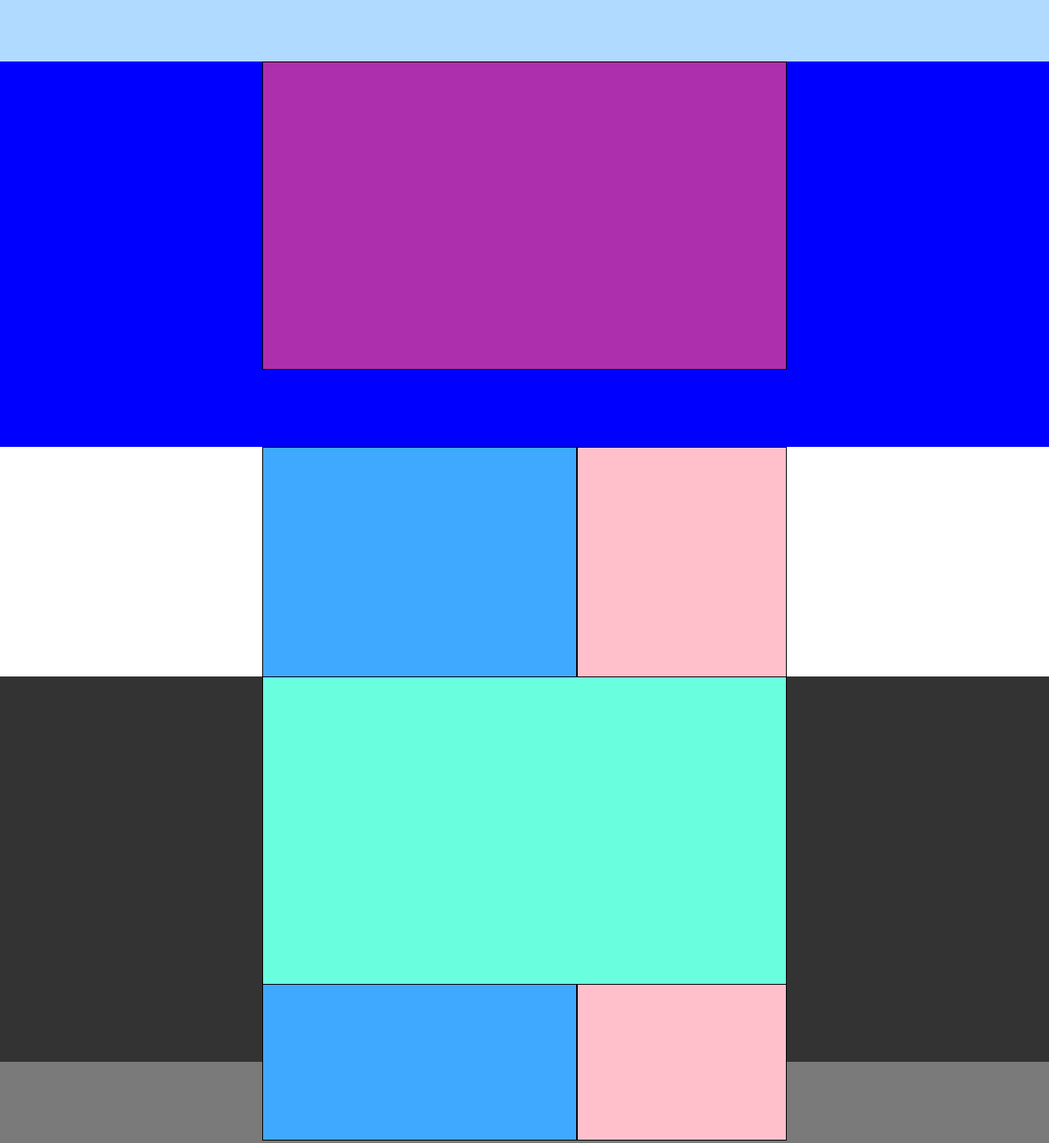
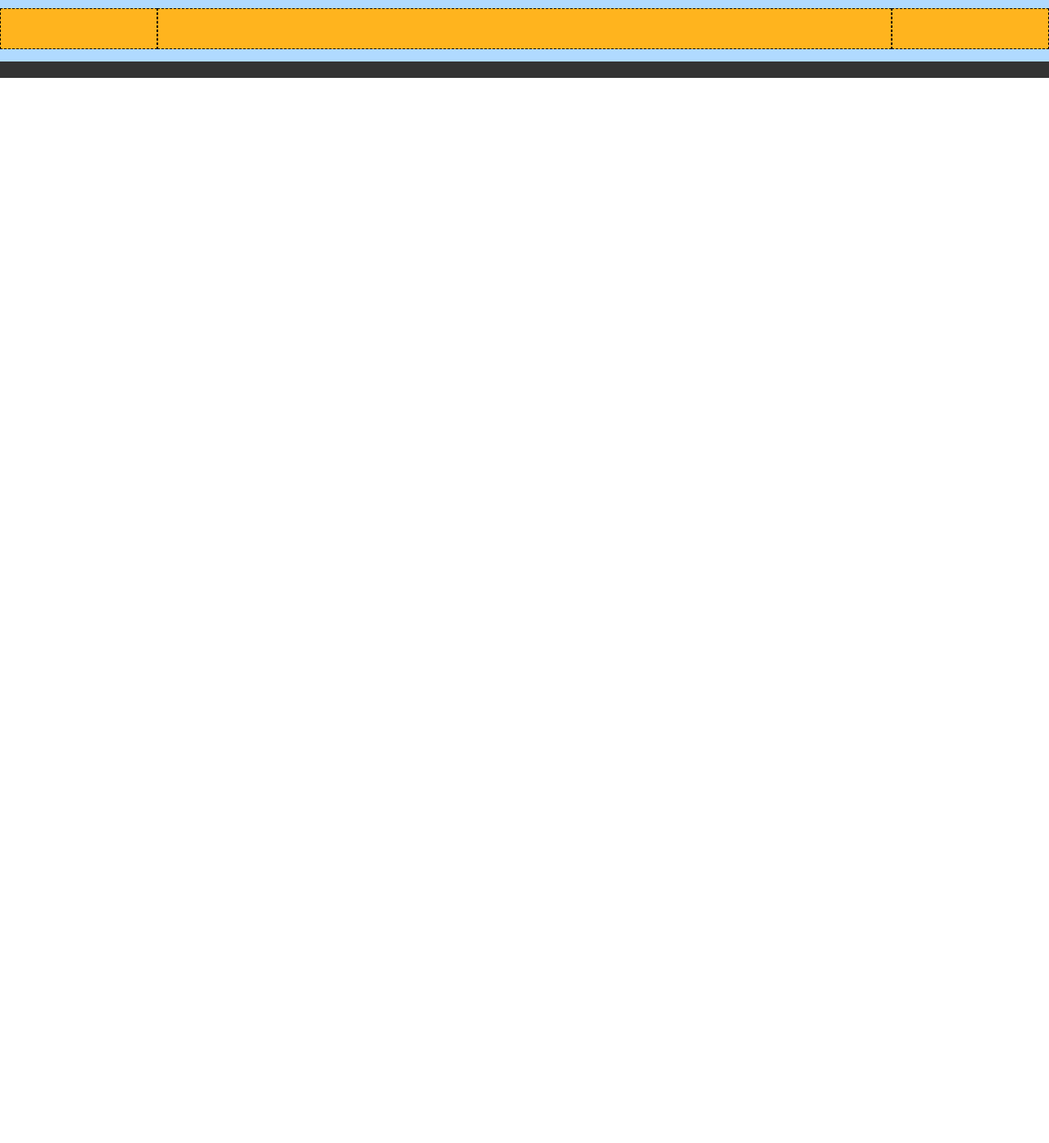
Before and after one commit to ludo270408/htmlcss-struttura-discord, a plain HTML site: page index.html in a window 1280 px wide. Shown: the top 1394 px of the page at 82% size. After the commit the page ends 800 px from the top, so only its background shows below. Drawn offline with Linux system fonts and the light colour scheme.

Commit message:
[UPTADE] Header done

```diff
--- a/index.html
+++ b/index.html
@@ -11,70 +11,28 @@
 
     <!-- HEADER -->
     <header>
-        <div class="col-lightblue"></div>
-        <div class="col-yellow-small"></div>
-        <div class="col-yellow-big"></div>
-        <div class="col-yellow-small"></div>
-        <div class="col-lightblue"></div>
+        <div class="container">
+            <div class="row">
+                <div class="col-15 border-col height-50 orange"></div>
+                <div class="col-70 border-col height 50 orange"></div>
+                <div class="col-15 border-col height-50 orange"></div>
+            </div>
+        </div>
     </header>
 
     <!-- MAIN -->
     <main>
 
-        <!-- FIRST CONTAINER -->
-        <div class="container">
-            <div class="row-blue">
-                <div class="col-darkb"></div>
-                <div class="col-purple"></div>
-                <div class="col-darkb"></div>
-            </div>
 
-            <div class="row-white">
-                <div class="col-white"></div>
-                <div class="col-blue"></div>
-                <div class="col-pink"></div>
-                <div class="col-white"></div>
-            </div>
-
-            <div class="row-gray-small">
-                <div class="col-gray"></div>
-                <div class="col-blue"></div>
-                <div class="col-pink"></div>
-                <div class="col-gray"></div>
-            </div>
-
-            <div class="row-white">
-                <div class="col-white"></div>
-                <div class="col-blue"></div>
-                <div class="col-pink"></div>
-                <div class="col-white"></div>
-            </div>
-
-            <div class="row-gray-big">
-                <div class="col-gray"></div>
-                <div class="col-green"></div>
-                <div class="col-gray"></div>
-            </div>
-
-            <div class="row-darkgray">
-                <div class="col-darkgray"></div>
-                <div class="col-darkpink"></div>
-                <div class="col-greenwater"></div>
-                <div class="col-greenwater"></div>
-                <div class="col-greenwater"></div>
-                <div class="col-greenwater"></div>
-                <div class="col-darkgray"></div>
-            </div>
-        </div>
 
     </main>
 
     <!-- FOOTER -->
     <footer>
-        <div class="row-darkgray">
-            <div class="col-darkgray"></div>
-            <div class="col-lightgreenwater"></div>
-            <div class="col-darkgray"></div>
+        <div class="container">
+            <div class="row">
+
+            </div>
         </div>
     </footer>
 
--- a/style.css
+++ b/style.css
@@ -7,145 +7,123 @@
 header{
     height: 75px;
     background-color: rgb(176, 218, 255);
+    padding: 10px 0;
 }
 
-.row-blue{
+.col-15{
+    width: 15%;
+}
+
+.col-16{
+    width: calc(100%/6);
+}
+
+.col-32{
+    width: calc(100%/6*2);
+}
+
+.col-70{
+    width: 70%;
+}
+
+.col-40{
+    width: 40%;
+}
+
+.col-60{
+    width: 60%;
+}
+
+.border-col{
+    border: 1px dashed black;
+}
+
+.row{
     width: 100%;
     display: flex;
-    height: 470px;
-    background-color: blue;
 }
 
-.row-white{
-    width: 100%;
-    display: flex;
-    height: 470px;
+.margin-container{
+    margin: 0 auto;
 }
-
-.row-gray-small{
-    width: 100%;
-    display: flex;
-    height: 470px;
-    background-color: rgb(123, 122, 122);
-}
-
-.row-gray-big{
-    width: 100%;
-    display: flex;
-    height: 600px;
-    background-color: rgb(123, 122, 122);
-}
-
-.row-darkgray{
-    width: 100%;
-    display: flex;
-    height: 470px;
-    background-color: rgb(51, 51, 51);
-}
-
 
 .container{
     max-width: 100%;
     margin: 0 auto;
-    height: 750px;
-    background-color: #fff;
 }
 
-.col-yellow-small{
-    width: 10%;
-    height: 80%;
-    background-color: rgb(238, 206, 4);
-    border: 1px solid black;
+.height-50{
+    height: 50px;
 }
 
-.col-yellow-big{
-    width: 30%;
-    height: 80%;
-    background-color: rgb(238, 206, 4);
-    border: 1px solid black;
+.height-300{
+    height: 300px;
 }
 
-.col-lightblue{
-    width: 25%;
-    height: 100%;
+hr{
+    background-color: gray;
+    margin: 10px 0;
+}
+.side{
+    padding:10px;
+}
+
+.content{
+    display: flex;
+    justify-content: space-between;
+}
+
+
+.orange{
+    background-color: rgb(255, 180, 30);
+}
+
+.lightblue{
     background-color: rgb(176, 218, 255);
 }
 
-.col-darkb{
-    width: 25%;
-    height: 100%;
+.darkb{
+
     background-color: blue;
 }
 
-.col-white{
-    width: 25%;
-    height: 100%;
+.white{
     background-color: rgb(255, 255, 255);
 }
 
-.col-gray{
-    width: 25%;
-    height: 100%;
+.gray{
     background-color: rgb(123, 122, 122);
 }
 
-.col-darkgray{
-    width: 25%;
-    height: 100%;
+.darkgray{
     background-color: rgb(51, 51, 51);
 }
 
-
-.col-blue{
-    width: 30%;
-    height: 80%;
+.blue{
     background-color: rgb(63, 169, 255);
-    border: 1px solid black;
 }
 
-.col-pink{
-    width: 20%;
-    height: 80%;
+.pink{
     background-color: pink;
-    border: 1px solid black;
 }
 
-.col-purple{
-    width: 50%;
-    height: 80%;
+.purple{
     background-color: rgb(173, 47, 173);
-    border: 1px solid black;
 }
 
-.col-green{
-    width: 50%;
-    height: 95%;
+.green{
     background-color: rgb(39, 136, 68);
-    border: 1px solid black;
 }
 
-.col-darkpink{
-    width: 18%;
-    height: 80%;
+.darkpink{
     background-color: rgb(206, 79, 153);
-    border: 1px solid black;
 }
 
-.col-greenwater{
-    width: 8%;
-    height: 80%;
+.greenwater{
     background-color: rgb(41, 217, 179);
-    border: 1px solid black;
-}
-
-.col-lightgreenwater{
-    width: 50%;
-    height: 80%;
-    background-color: rgb(105, 255, 222);
-    border: 1px solid black;
 }
 
 footer{
-    height: 75px;
+    padding: 10px 0;
     background-color: rgb(51, 51, 51);
 }
```
